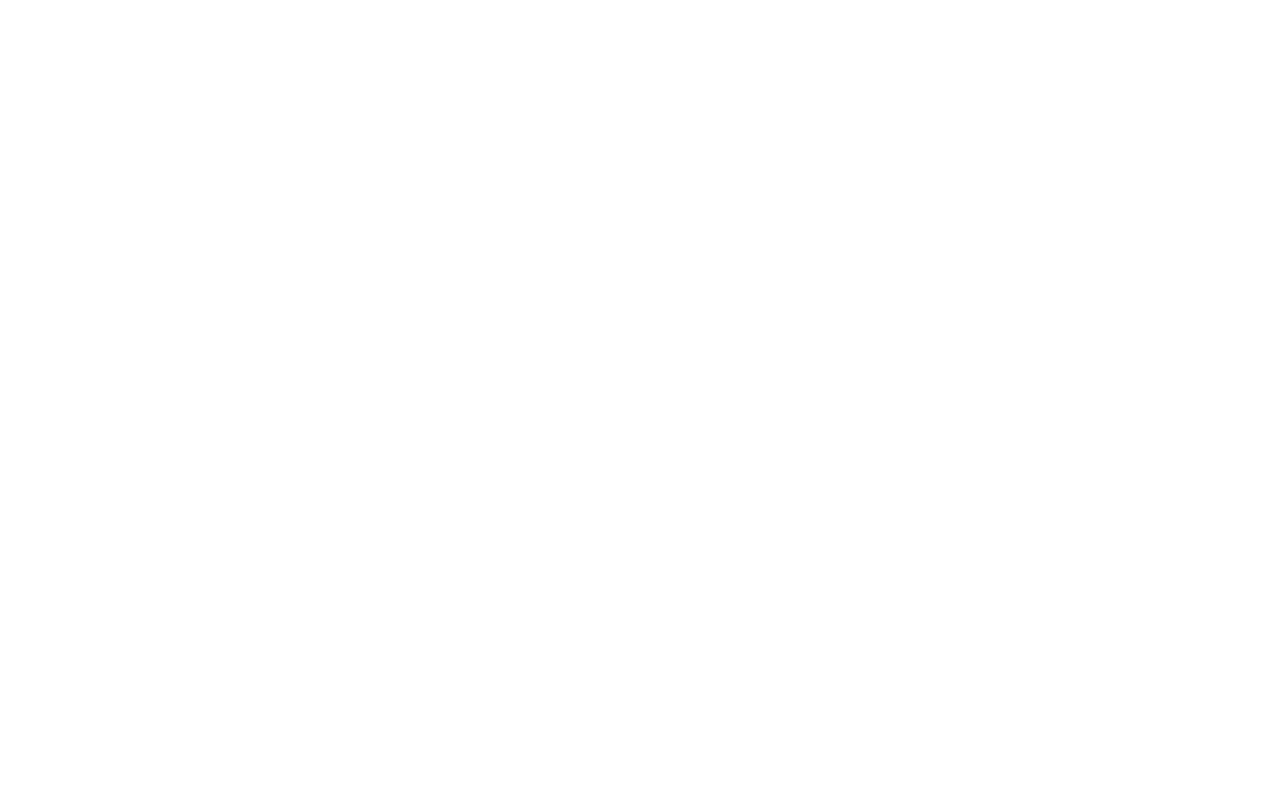
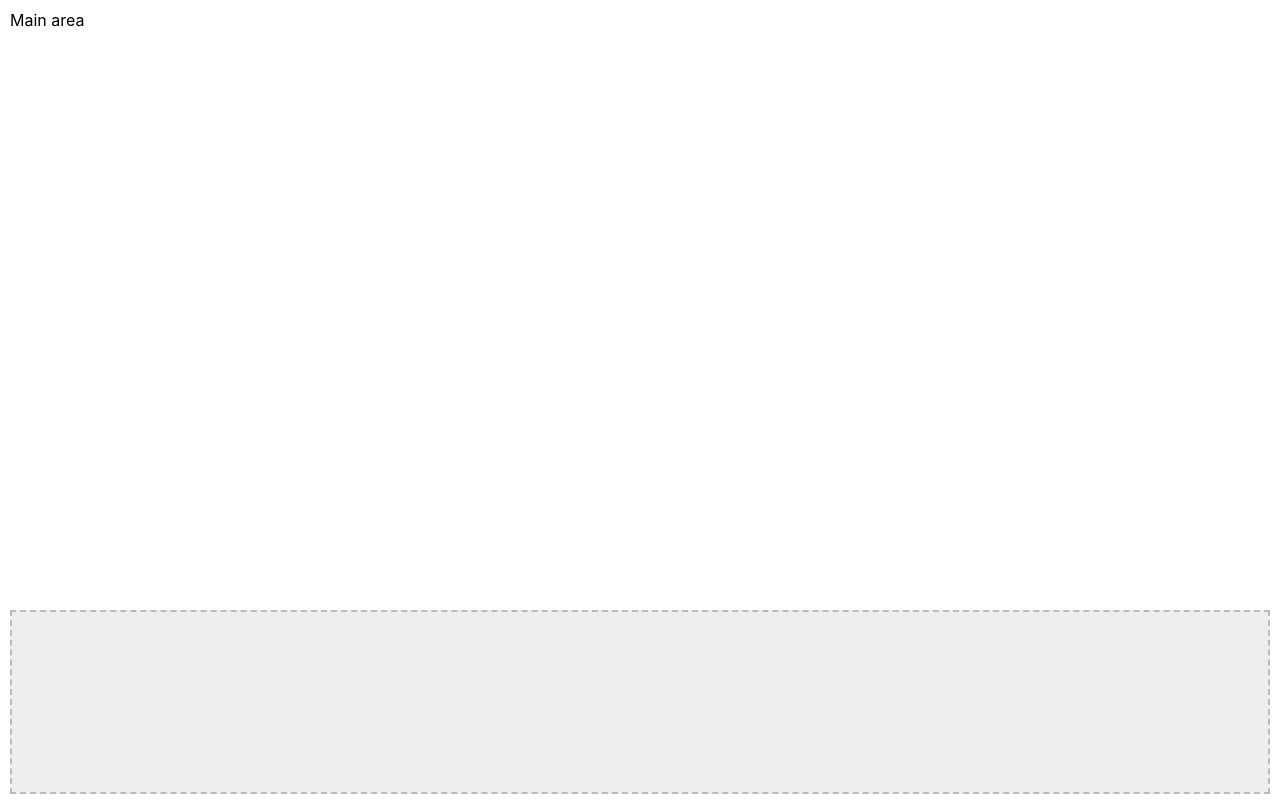
Before and after one commit to a-polishchuk/react-hooks-words-game, a React (Create React App) app: page / in a window 1280 px wide. Built offline with nearby package versions, Linux system fonts and the light colour scheme.

Commit message:
MainLayout component

```diff
--- a/src/App.tsx
+++ b/src/App.tsx
@@ -1,4 +1,5 @@
 import { useCallback } from 'react';
+import MainLayout from 'src/components/MainLayout';
 import InputBar from 'src/components/InputBar';
 
 function App() {
@@ -6,7 +7,11 @@
     console.log(`new word: ${newWord}`);
   }, []);
 
-  return <InputBar onWordSubmit={handleWordSubmit} />;
+  return (
+    <MainLayout
+      mainArea={<div>Main area</div>}
+      bottomArea={<InputBar onWordSubmit={handleWordSubmit} />}
+    />
+  );
 }
-
 export default App;
--- a/src/components/InputBar/styles.ts
+++ b/src/components/InputBar/styles.ts
@@ -2,11 +2,12 @@
 
 export const styles: Styles = {
   root: {
-    width: '100%',
     height: '100%',
     fontSize: 128,
     display: 'flex',
     justifyContent: 'center',
     alignItems: 'center',
+    backgroundColor: '#EEEEEE',
+    border: '2px dashed #BBBBBB',
   },
 };
--- /dev/null
+++ b/src/components/MainLayout/index.tsx
@@ -0,0 +1,18 @@
+import { ReactNode } from 'react';
+import { styles } from './styles';
+
+interface Props {
+  mainArea: ReactNode;
+  bottomArea: ReactNode;
+}
+
+function MainLayout({ mainArea, bottomArea }: Props) {
+  return (
+    <div style={styles.container}>
+      <div style={styles.mainArea}>{mainArea}</div>
+      <div style={styles.bottomArea}>{bottomArea}</div>
+    </div>
+  );
+}
+
+export default MainLayout;
--- /dev/null
+++ b/src/components/MainLayout/styles.ts
@@ -0,0 +1,21 @@
+import { Styles } from 'src/types';
+
+export const styles: Styles = {
+  container: {
+    display: 'grid',
+    width: '100vw',
+    height: '100vh',
+    gridTemplateColumns: 'auto',
+    gridTemplateRows: 'auto 200px',
+  },
+  mainArea: {
+    gridColumn: 1,
+    gridRow: 1,
+    padding: 10,
+  },
+  bottomArea: {
+    gridColumn: 1,
+    gridRow: 2,
+    padding: 10,
+  },
+};
```
